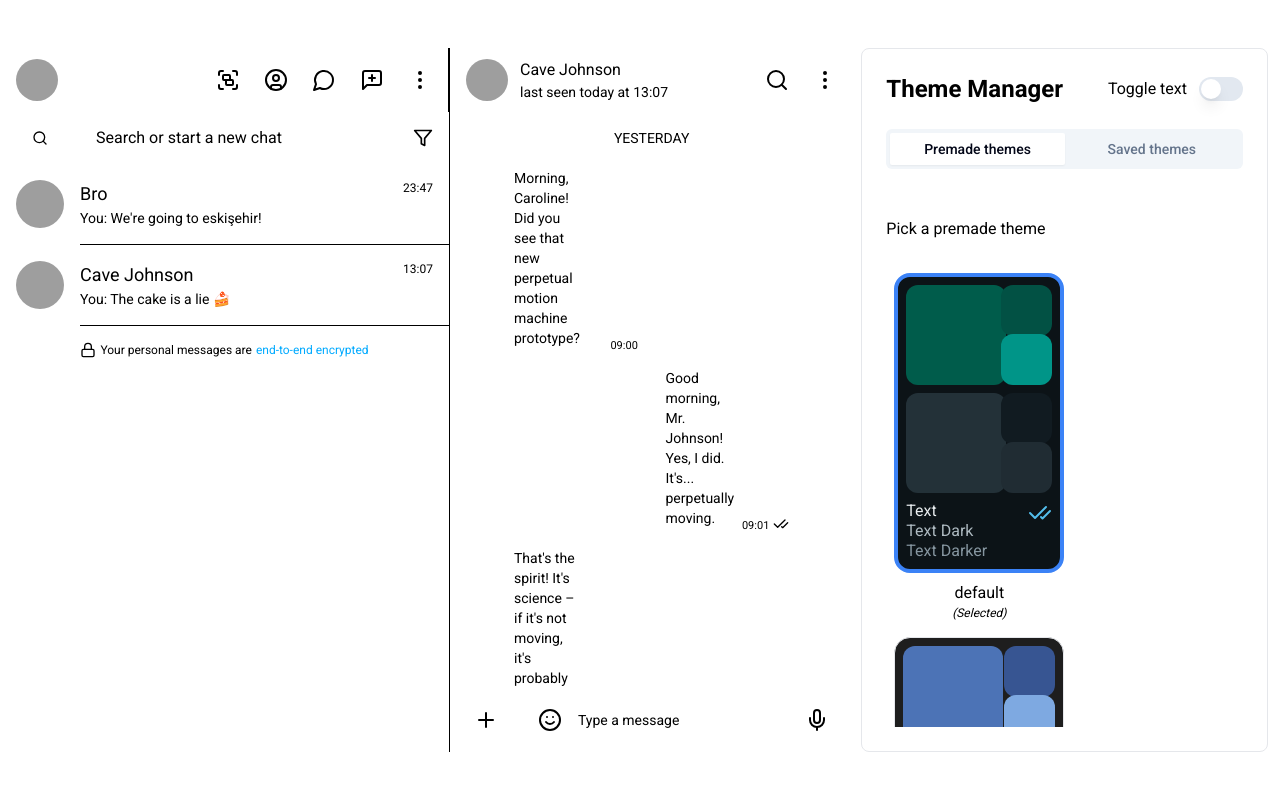
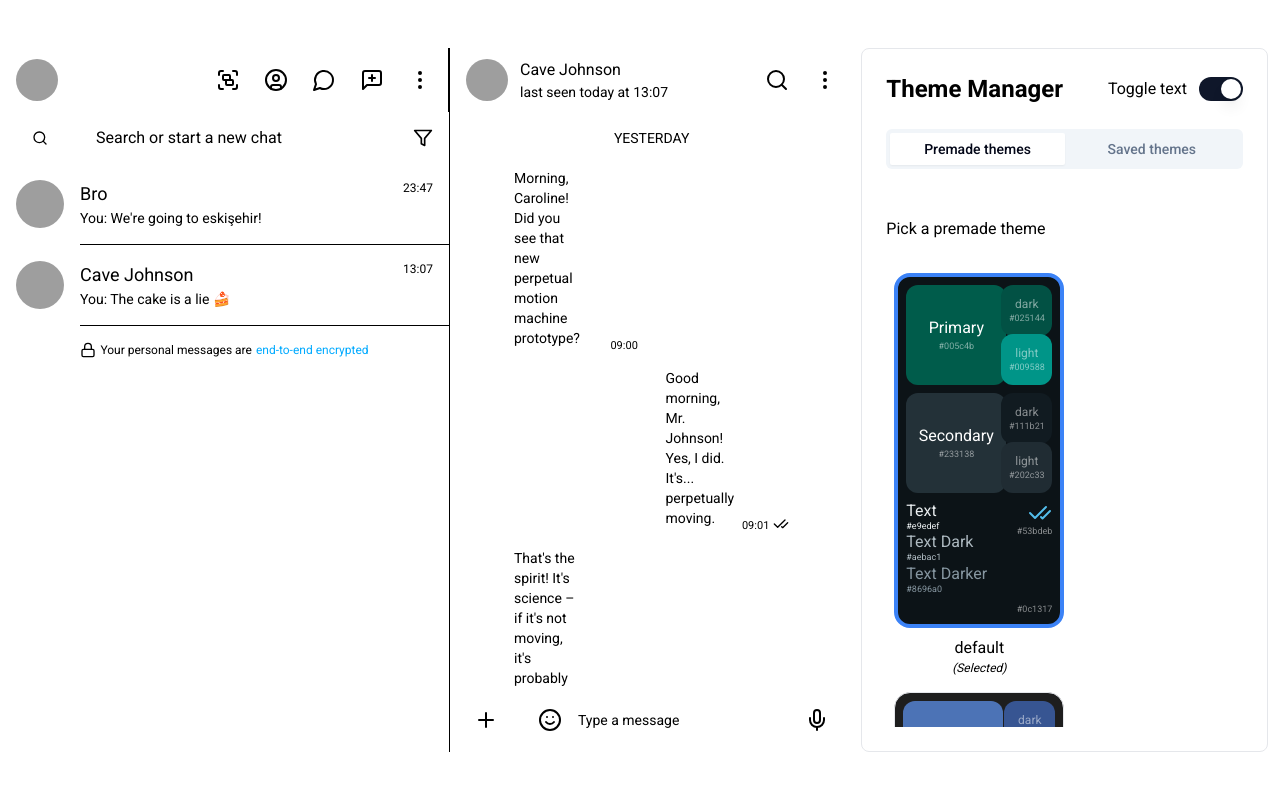
Before and after one commit to aziznal/custom-themes-nextjs, a Next.js app: page / in a window 1280 px wide. Shown: the top 790 px of the page. Built offline with nearby package versions, Linux system fonts and the light colour scheme; grey boxes are pictures that could not be loaded.

Commit message:
set hex codes to be visible by default in theme manager

```diff
--- a/components/ThemeSwitcher.tsx
+++ b/components/ThemeSwitcher.tsx
@@ -62,7 +62,10 @@ const ThemeSwitcher = () => {
           <span>Pick one of your saved themes or create a new one</span>
         </TabsContent>
 
-        <TabsContent value="premade-themes" className="mt-6 min-h-0 flex flex-col">
+        <TabsContent
+          value="premade-themes"
+          className="mt-6 min-h-0 flex flex-col"
+        >
           <span>Pick a premade theme</span>
 
           <div className="flex flex-wrap mt-6 overflow-y-auto min-h-0">
--- a/lib/theme-store.ts
+++ b/lib/theme-store.ts
@@ -14,7 +14,7 @@ interface ThemeSwitcherStore {
 export const useThemeSwitcherStore = create(
   persist<ThemeSwitcherStore>(
     (set, get) => ({
-      isTextEnabled: false,
+      isTextEnabled: true,
 
       themes: [],
 
```
